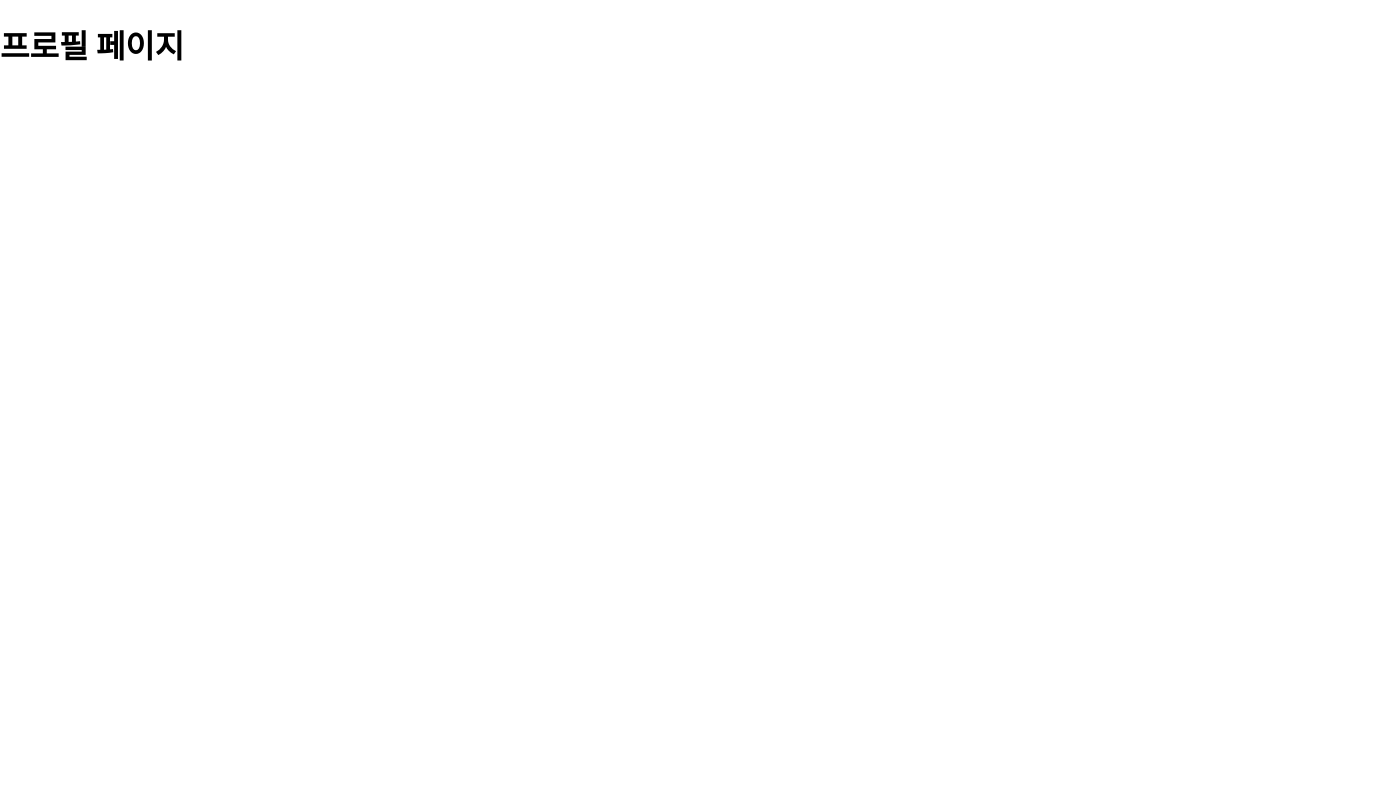
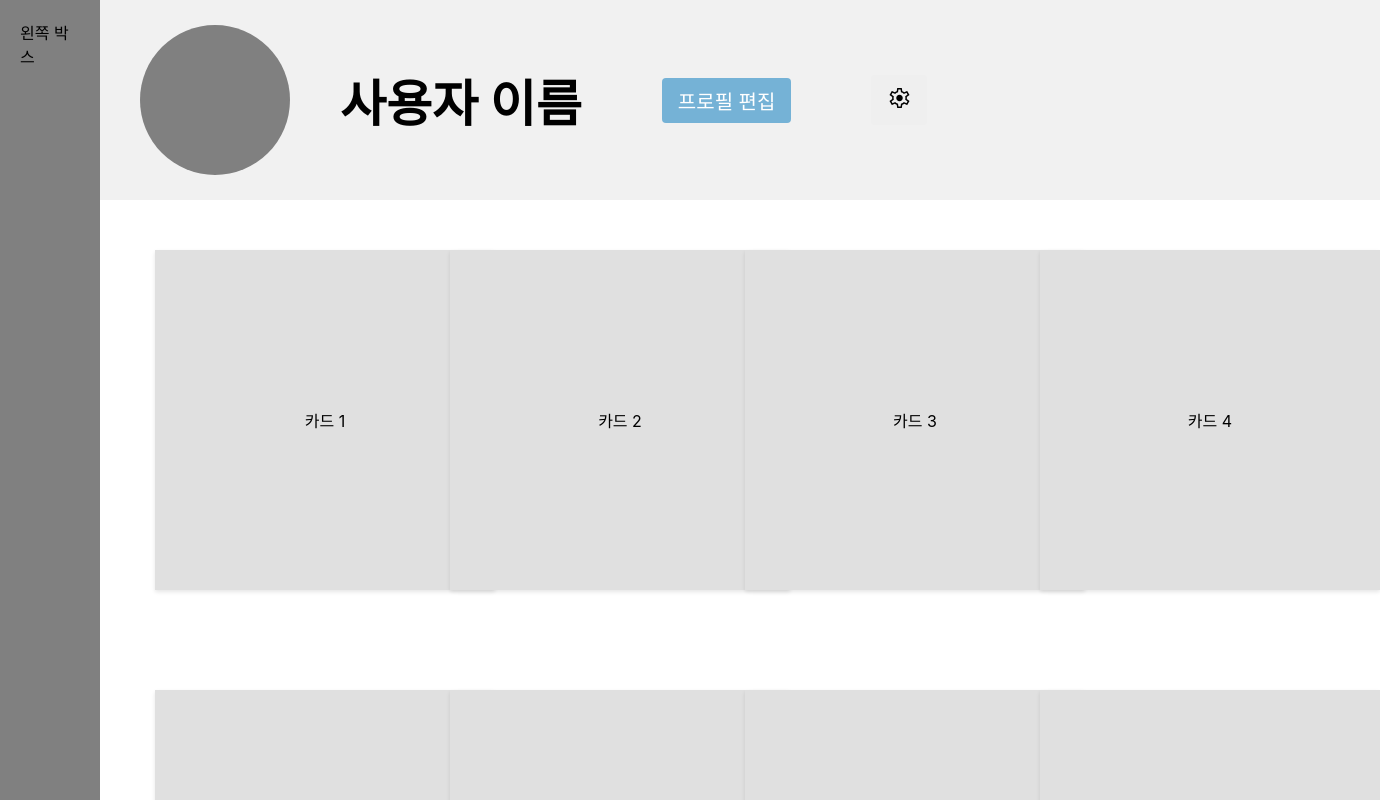
Before and after one commit to enryu0210/project-sns, a React (Create React App) app: page /profile in a window 1280 px wide. Shown: the top 800 px of the page, 1380 px wide, since content can reach past the window. Built offline with nearby package versions, Linux system fonts and the light colour scheme.

Commit message:
first commit

```diff
--- a/public/index.html
+++ b/public/index.html
@@ -3,6 +3,10 @@
   <head>
     <meta charset="utf-8" />
     <link rel="icon" href="%PUBLIC_URL%/favicon.ico" />
+    <link
+      rel="stylesheet"
+      href="https://fonts.googleapis.com/css2?family=Material+Symbols+Outlined:opsz,wght,FILL,GRAD@20..48,100..700,0..1,-50..200"
+    />
     <meta name="viewport" content="width=device-width, initial-scale=1" />
     <meta name="theme-color" content="#000000" />
     <meta
--- a/src/App.js
+++ b/src/App.js
@@ -1,8 +1,9 @@
 import React from "react";
-import "./App.css";
 import { BrowserRouter as Router, Route, Routes } from "react-router-dom";
 import Home from "./pages/Home";
 import ProfilePage from "./pages/ProfilePage";
+import FriendPage from "./pages/FriendPage";
+import CategoryPage from "./pages/CategoryPage";
 
 function App() {
   return (
@@ -10,6 +11,8 @@ function App() {
       <Routes>
         <Route path="/" element={<Home />} />
         <Route path="/profile" element={<ProfilePage />} />
+        <Route path="/friend" element={<FriendPage />} />
+        <Route path="/category" element={<CategoryPage />} />
       </Routes>
     </Router>
   );
--- a/src/index.css
+++ b/src/index.css
@@ -1,13 +1,14 @@
 body {
   margin: 0;
-  font-family: -apple-system, BlinkMacSystemFont, 'Segoe UI', 'Roboto', 'Oxygen',
-    'Ubuntu', 'Cantarell', 'Fira Sans', 'Droid Sans', 'Helvetica Neue',
+  font-family: -apple-system, BlinkMacSystemFont, "Segoe UI", "Roboto", "Oxygen",
+    "Ubuntu", "Cantarell", "Fira Sans", "Droid Sans", "Helvetica Neue",
     sans-serif;
   -webkit-font-smoothing: antialiased;
   -moz-osx-font-smoothing: grayscale;
+  overflow-x: hidden;
 }
 
 code {
-  font-family: source-code-pro, Menlo, Monaco, Consolas, 'Courier New',
+  font-family: source-code-pro, Menlo, Monaco, Consolas, "Courier New",
     monospace;
 }
--- /dev/null
+++ b/src/pages/CategoryPage.js
@@ -0,0 +1,12 @@
+import React from "react";
+
+function CategoryPage() {
+  return (
+    <div>
+      <h1>카테고리 페이지</h1>
+      {/* 카테고리 페이지의 내용을 추가하세요 */}
+    </div>
+  );
+}
+
+export default CategoryPage;
--- /dev/null
+++ b/src/pages/FriendPage.js
@@ -0,0 +1,12 @@
+import React from "react";
+
+function FriendPage() {
+  return (
+    <div>
+      <h1>친구 페이지</h1>
+      {/* 친구 페이지의 내용을 추가하세요 */}
+    </div>
+  );
+}
+
+export default FriendPage;
--- a/src/App.css
+++ b/src/pages/Home.css
@@ -1,4 +1,4 @@
-/* App.css */
+/* Home.css */
 
 .container {
   width: 100vw;
@@ -71,6 +71,14 @@ header {
   float: left;
 }
 
+.material-symbols-outlined {
+  font-variation-settings: "FILL" 0, "wght" 400, "GRAD" 0, "opsz" 48;
+}
+
+.box-text {
+  margin-left: 10px;
+}
+
 .menu {
   margin-top: 50px;
   margin-bottom: 20px;
@@ -96,7 +104,7 @@ header {
   margin-left: 200px;
   margin-top: 120px;
   display: grid;
-  grid-template-columns: repeat(5, minmax(0, 1fr)); /* 가로 4개의 칼럼 */
+  grid-template-columns: repeat(5, minmax(0, 1fr)); /* 가로 5개의 칼럼 */
   gap: 0px;
 }
 
--- a/src/pages/Home.js
+++ b/src/pages/Home.js
@@ -1,6 +1,7 @@
 import React from "react";
 import { useNavigate } from "react-router-dom";
 import { FiSearch } from "react-icons/fi";
+import "./Home.css";
 
 function Home() {
   const navigate = useNavigate();
@@ -8,6 +9,16 @@ function Home() {
   const handleProfileClick = () => {
     console.log("프로필 버튼이 클릭되었습니다.");
     navigate("/profile");
+  };
+
+  const handleFriendClick = () => {
+    console.log("친구 버튼이 클릭되었습니다.");
+    navigate("/friend");
+  };
+
+  const handleCategoryClick = () => {
+    console.log("카테고리 버튼이 클릭되었습니다.");
+    navigate("/category");
   };
 
   const handleCardClick = (postId) => {
@@ -33,8 +44,14 @@ function Home() {
       </header>
       <div className="left-box">
         <div className="menu">
-          <button className="menu-button">친구</button>
-          <button className="menu-button">카테고리</button>
+          <button className="menu-button" onClick={handleFriendClick}>
+            <span class="material-symbols-outlined">group</span>
+            <span className="box-text"> 친구</span>
+          </button>
+          <button className="menu-button" onClick={handleCategoryClick}>
+            <span class="material-symbols-outlined">format_list_bulleted</span>
+            <span classnName="box-text"> 카테고리</span>
+          </button>
         </div>
         {/* 왼쪽 박스 내용 */}
       </div>
--- /dev/null
+++ b/src/pages/ProfilePage.css
@@ -0,0 +1,120 @@
+/*ProfilePage.css*/
+
+.profilepage-container {
+  width: 100vw;
+  height: 100vh;
+}
+
+.profilepage-header {
+  position: absolute;
+  height: 200px;
+  margin-left: 100px;
+  z-index: 1;
+  /* 그 외의 스타일 속성 */
+}
+
+.profilepage-profile-picture {
+  width: 150px;
+  height: 150px;
+  border-radius: 50%;
+  background-color: gray;
+  margin-right: 10px;
+  margin-left: 40px;
+}
+
+.profilepage-profile-section {
+  display: flex;
+  align-items: center;
+}
+
+.profilepage-profile-info {
+  display: flex;
+  align-items: center;
+}
+
+.profilepage-username {
+  margin-left: 40px;
+  font-size: 50px;
+  font-weight: bold;
+  margin-right: 10px;
+}
+
+.profilepage-edit-button {
+  margin-left: 70px;
+  margin-right: 10px;
+  padding: 8px 16px;
+  font-size: 20px;
+  background-color: #75b2d6;
+  color: white;
+  border: none;
+  border-radius: 4px;
+  cursor: pointer;
+  transition: background-color 0.3s;
+}
+
+.profilepage-settings-button {
+  margin-left: 70px;
+  margin-right: 10px;
+  padding: 8px 16px;
+  color: black;
+  border: none;
+  border-radius: 4px;
+  cursor: pointer;
+  font-size: 30px; /* 아이콘 크기를 조정할 값 */
+  transition: transform 0.3s ease; /* 부드러운 효과를 위한 transition 속성 추가 */
+}
+
+.profilepage-edit-button:hover {
+  background-color: #75b2d6;
+  filter: brightness(90%);
+}
+
+.profilepage-settings-button:hover {
+  transform: scale(
+    1.3
+  ); /* 마우스를 올렸을 때 아이콘 크기를 약간 커지도록 transform 속성 수정 */
+}
+
+.profilepage-left-box-container {
+  position: fixed;
+  top: 0;
+  left: 0;
+  height: 100%;
+  width: 100px;
+}
+
+.profilepage-left-box {
+  background-color: gray;
+  height: 100%;
+  padding: 20px;
+}
+
+.profilepage-main {
+  position: relative;
+  margin-top: 200px;
+  margin-left: 100px;
+  display: grid;
+  grid-template-columns: repeat(4, minmax(0, 1fr)); /* 가로 3개의 칼럼 */
+  gap: 0px;
+}
+
+.profilepage-card {
+  margin-bottom: 50px;
+  margin-left: 55px;
+  margin-top: 50px;
+  width: 300px; /* 카드의 너비를 300px로 설정 */
+  height: 300px; /* 카드의 높이를 300px로 설정 */
+  display: flex;
+  flex-direction: column;
+  align-items: center;
+  justify-content: center;
+  padding: 20px;
+  background-color: #e0e0e0;
+  box-shadow: 0 2px 4px rgba(0, 0, 0, 0.1);
+  transition: transform 0.3s ease-in-out;
+  cursor: pointer;
+}
+
+.profilepage-card:hover {
+  transform: scale(1.05);
+}
--- a/src/pages/ProfilePage.js
+++ b/src/pages/ProfilePage.js
@@ -1,10 +1,65 @@
+/*ProfilePage.js*/
+
 import React from "react";
+import "./ProfilePage.css"; // CSS 파일을 import 합니다.
 
+// 헤더 컴포넌트
+function Header() {
+  return (
+    <header className="profilepage-header">
+      <div className="profilepage-profile-section">
+        <div className="profilepage-profile-picture"></div> {/* 프로필 사진 */}
+        <div className="profilepage-profile-info">
+          <span className="profilepage-username">사용자 이름</span>{" "}
+          {/* 사용자 이름 */}
+          <button className="profilepage-edit-button">프로필 편집</button>{" "}
+          {/* 프로필 편집 버튼 */}
+          <button className="profilepage-settings-button">
+            <span class="material-symbols-outlined">settings</span>
+          </button>{" "}
+          {/* 환경설정 버튼 */}
+        </div>
+      </div>
+    </header>
+  );
+}
+
+// 왼쪽 박스 컴포넌트
+function LeftBox() {
+  return (
+    <div className="profilepage-left-box-container">
+      <div className="profilepage-left-box">왼쪽 박스</div>
+    </div>
+  );
+}
+
+// 메인 컴포넌트
+function Main() {
+  return (
+    <div className="profilepage-main">
+      <div className="profilepage-card">카드 1</div>
+      <div className="profilepage-card">카드 2</div>
+      <div className="profilepage-card">카드 3</div>
+      <div className="profilepage-card">카드 4</div>
+      <div className="profilepage-card">카드 5</div>
+      <div className="profilepage-card">카드 6</div>
+      <div className="profilepage-card">카드 7</div>
+      <div className="profilepage-card">카드 8</div>
+      <div className="profilepage-card">카드 9</div>
+      <div className="profilepage-card">카드 10</div>
+      <div className="profilepage-card">카드 11</div>
+      <div className="profilepage-card">카드 12</div>
+    </div>
+  );
+}
+
+// 컨테이너 컴포넌트
 function ProfilePage() {
   return (
-    <div>
-      <h1>프로필 페이지</h1>
-      {/* 프로필 페이지의 내용을 추가하세요 */}
+    <div className="profilepage-container">
+      <Header />
+      <LeftBox />
+      <Main />
     </div>
   );
 }
```
